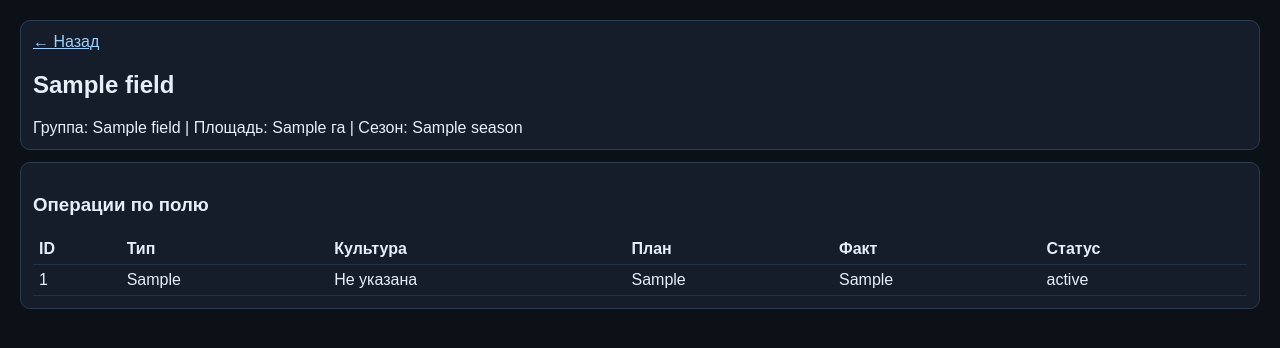
After one commit to drKOVXO3HNK/KOVXO3-operations, a FastAPI app: template app/templates/field.html in a window 1280 px wide. The commit adds this page. Shown: the top 348 px of the page. Run offline with FastAPI, Linux system fonts and the light colour scheme; the template is opened without the code that fills it: most values are stand-ins (such as "Sample title", 1, 10 or a date in 2020).

Commit message:
Add roles, field card view, and Excel export for operations

```diff
--- a/app/main.py
+++ b/app/main.py
@@ -1,11 +1,13 @@
 from datetime import date
+from io import BytesIO
 from fastapi import FastAPI, Depends, Form, Request
-from fastapi.responses import RedirectResponse
+from fastapi.responses import RedirectResponse, StreamingResponse
 from fastapi.templating import Jinja2Templates
 from sqlmodel import Session, select
+from openpyxl import Workbook
 
 from .db import init_db, get_session
-from .models import FieldItem, CropItem, OperationItem
+from .models import FieldItem, CropItem, OperationItem, UserItem
 
 app = FastAPI(title="KOVXO3 Operations")
 templates = Jinja2Templates(directory="app/templates")
@@ -22,12 +24,14 @@ def root():
 
 
 @app.get("/dashboard")
-def dashboard(request: Request, season: int | None = None, session: Session = Depends(get_session)):
+def dashboard(request: Request, season: int | None = None, user: str = "oleg", session: Session = Depends(get_session)):
     season = season or date.today().year
 
     fields = session.exec(select(FieldItem)).all()
     crops = session.exec(select(CropItem)).all()
     ops = session.exec(select(OperationItem).where(OperationItem.season == season)).all()
+    user_row = session.exec(select(UserItem).where(UserItem.username == user)).first()
+    role = user_row.role if user_row else "manager"
 
     by_crop: dict[str, float] = {}
     for op in ops:
@@ -48,6 +52,8 @@ def dashboard(request: Request, season: int | None = None, session: Session = De
             "ops": ops,
             "fields": {f.id: f for f in fields},
             "crops": {c.id: c for c in crops},
+            "user": user,
+            "role": role,
         },
     )
 
@@ -62,6 +68,12 @@ def seed_data(session: Session = Depends(get_session)):
         ])
     if not session.exec(select(CropItem)).first():
         session.add_all([CropItem(name="Пшеница яровая"), CropItem(name="Горох"), CropItem(name="Рапс яровой")])
+    if not session.exec(select(UserItem)).first():
+        session.add_all([
+            UserItem(username="oleg", role="manager"),
+            UserItem(username="agronom1", role="agronom"),
+            UserItem(username="operator1", role="operator"),
+        ])
     session.commit()
     return RedirectResponse(url="/dashboard", status_code=303)
 
@@ -92,6 +104,51 @@ def add_operation(
     return RedirectResponse(url=f"/dashboard?season={season}", status_code=303)
 
 
+@app.get("/fields/{field_id}")
+def field_card(field_id: int, request: Request, season: int | None = None, session: Session = Depends(get_session)):
+    season = season or date.today().year
+    field = session.get(FieldItem, field_id)
+    if not field:
+        return RedirectResponse(url=f"/dashboard?season={season}", status_code=303)
+    ops = session.exec(select(OperationItem).where(OperationItem.field_id == field_id, OperationItem.season == season)).all()
+    crops = {c.id: c for c in session.exec(select(CropItem)).all()}
+    return templates.TemplateResponse("field.html", {
+        "request": request,
+        "season": season,
+        "field": field,
+        "ops": ops,
+        "crops": crops,
+    })
+
+
+@app.get("/export/operations.xlsx")
+def export_operations(season: int, session: Session = Depends(get_session)):
+    fields = {f.id: f.name for f in session.exec(select(FieldItem)).all()}
+    crops = {c.id: c.name for c in session.exec(select(CropItem)).all()}
+    ops = session.exec(select(OperationItem).where(OperationItem.season == season)).all()
+
+    wb = Workbook()
+    ws = wb.active
+    ws.title = f"Season {season}"
+    ws.append(["ID", "Season", "Operation", "Field", "Crop", "Planned ha", "Completed ha", "Status", "Planned date", "Completed date"])
+    for o in ops:
+        ws.append([
+            o.id, o.season, o.operation_type, fields.get(o.field_id, o.field_id), crops.get(o.crop_id, "Не указана"),
+            o.planned_area_ha, o.completed_area_ha, o.status,
+            o.planned_date.isoformat() if o.planned_date else "",
+            o.completed_date.isoformat() if o.completed_date else "",
+        ])
+
+    bio = BytesIO()
+    wb.save(bio)
+    bio.seek(0)
+    return StreamingResponse(
+        bio,
+        media_type="application/vnd.openxmlformats-officedocument.spreadsheetml.sheet",
+        headers={"Content-Disposition": f"attachment; filename=operations_{season}.xlsx"},
+    )
+
+
 @app.get("/api/report/{season}")
 def report(season: int, session: Session = Depends(get_session)):
     ops = session.exec(select(OperationItem).where(OperationItem.season == season)).all()
--- a/app/models.py
+++ b/app/models.py
@@ -15,6 +15,12 @@ class CropItem(SQLModel, table=True):
     name: str
 
 
+class UserItem(SQLModel, table=True):
+    id: Optional[int] = Field(default=None, primary_key=True)
+    username: str
+    role: str = "agronom"  # agronom | manager | operator
+
+
 class OperationItem(SQLModel, table=True):
     id: Optional[int] = Field(default=None, primary_key=True)
     season: int
--- a/app/templates/dashboard.html
+++ b/app/templates/dashboard.html
@@ -13,9 +13,11 @@
 </head>
 <body>
   <h2>KOVXO3 Operations — сезон {{season}}</h2>
+  <div class="card"><b>Пользователь:</b> {{user}} | <b>Роль:</b> {{role}}</div>
 
   <div class="card">
     <b>Сводка:</b> Полей {{fields_count}} | Операций {{ops_count}} | План {{planned_sum}} га | Факт {{completed_sum}} га
+    | <a href="/export/operations.xlsx?season={{season}}" style="color:#9cd1ff">Скачать Excel</a>
     <form method="post" action="/seed" style="display:inline">
       <button>Seed demo data</button>
     </form>
@@ -60,7 +62,7 @@
         <tr>
           <td>{{o.id}}</td>
           <td>{{o.operation_type}}</td>
-          <td>{{fields[o.field_id].name if o.field_id in fields else o.field_id}}</td>
+          <td><a style="color:#9cd1ff" href="/fields/{{o.field_id}}?season={{season}}">{{fields[o.field_id].name if o.field_id in fields else o.field_id}}</a></td>
           <td>{{crops[o.crop_id].name if o.crop_id in crops else 'Не указана'}}</td>
           <td>{{o.planned_area_ha}}</td>
           <td>{{o.completed_area_ha}}</td>
--- /dev/null
+++ b/app/templates/field.html
@@ -0,0 +1,40 @@
+<!doctype html>
+<html lang="ru">
+<head>
+  <meta charset="utf-8" />
+  <title>Поле {{field.name}}</title>
+  <style>
+    body{font-family:Arial;background:#0c1118;color:#e6eef7;margin:20px}
+    .card{background:#141d29;border:1px solid #2b3d53;border-radius:10px;padding:12px;margin-bottom:12px}
+    table{width:100%;border-collapse:collapse}
+    td,th{border-bottom:1px solid #223245;padding:6px;text-align:left}
+    a{color:#9cd1ff}
+  </style>
+</head>
+<body>
+  <div class="card">
+    <a href="/dashboard?season={{season}}">← Назад</a>
+    <h2>{{field.name}}</h2>
+    <div>Группа: {{field.group_name}} | Площадь: {{field.area_ha}} га | Сезон: {{season}}</div>
+  </div>
+
+  <div class="card">
+    <h3>Операции по полю</h3>
+    <table>
+      <thead><tr><th>ID</th><th>Тип</th><th>Культура</th><th>План</th><th>Факт</th><th>Статус</th></tr></thead>
+      <tbody>
+      {% for o in ops %}
+      <tr>
+        <td>{{o.id}}</td>
+        <td>{{o.operation_type}}</td>
+        <td>{{crops[o.crop_id].name if o.crop_id in crops else 'Не указана'}}</td>
+        <td>{{o.planned_area_ha}}</td>
+        <td>{{o.completed_area_ha}}</td>
+        <td>{{o.status}}</td>
+      </tr>
+      {% endfor %}
+      </tbody>
+    </table>
+  </div>
+</body>
+</html>
--- a/requirements.txt
+++ b/requirements.txt
@@ -4,3 +4,4 @@ sqlmodel==0.0.24
 pydantic==2.11.7
 python-multipart==0.0.20
 jinja2==3.1.6
+openpyxl==3.1.5
```
Also changed, not shown: README.md.
